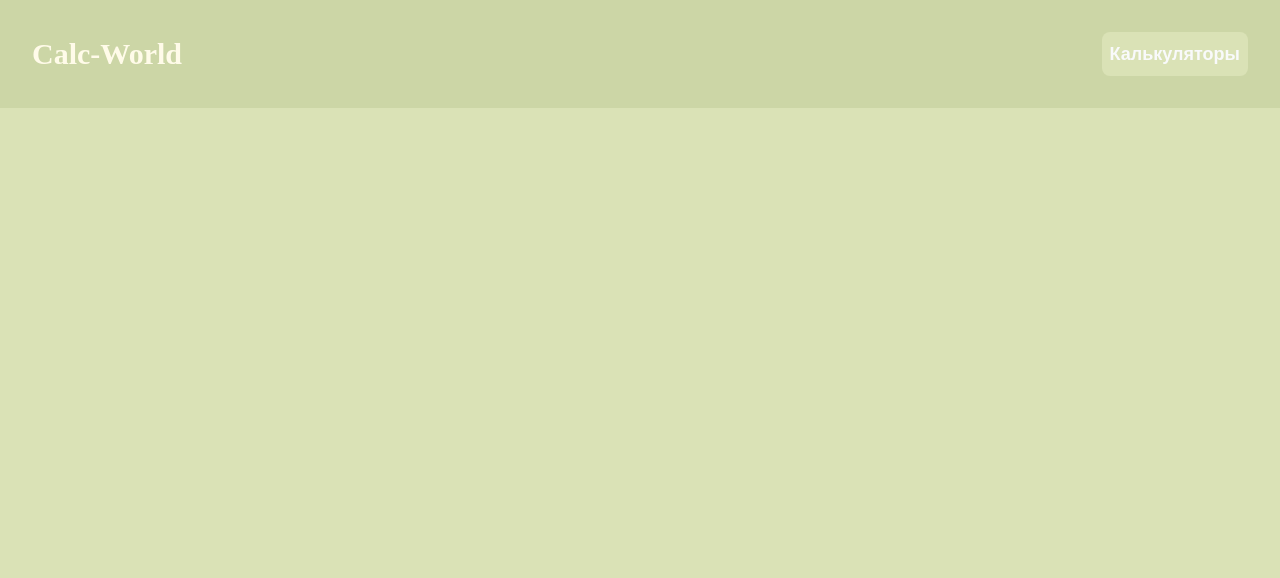
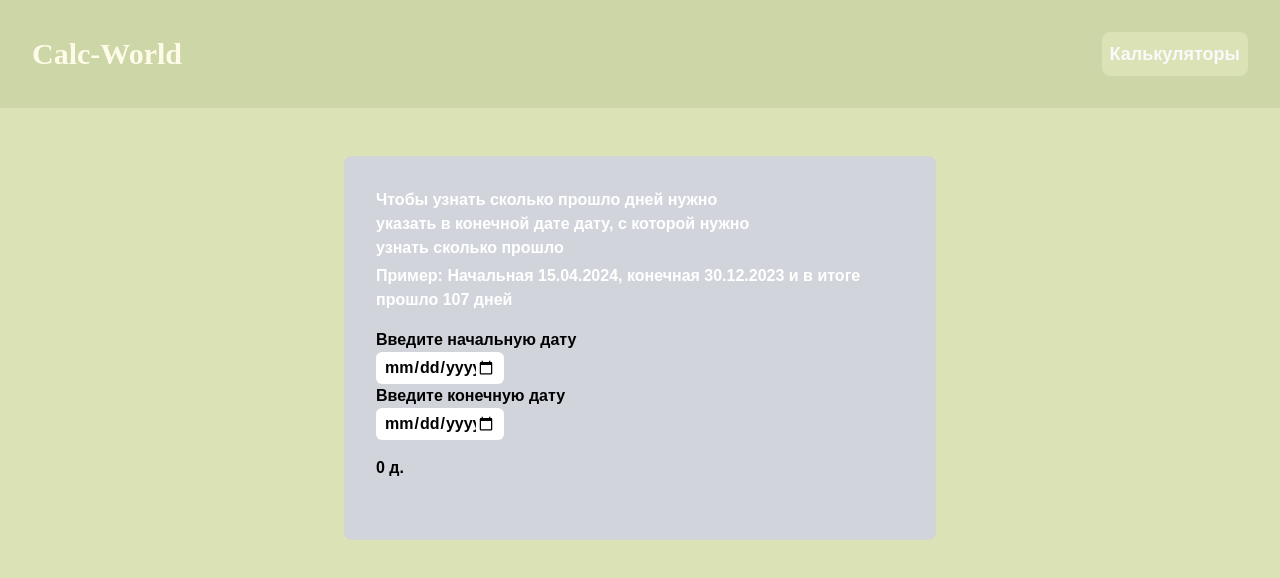
Before and after one commit to CkutlsGit/calcworld--nuxt, a Nuxt app: page /calculators/days-calculator in a window 1280 px wide. Shown: the top 578 px of the page. Built offline with nearby package versions, Linux system fonts and the light colour scheme.

Commit message:
refactor name for days-calculator, added functional and styles

```diff
--- a/components/HeaderComponent.vue
+++ b/components/HeaderComponent.vue
@@ -12,7 +12,7 @@
           <div class="nav-menu__content flex flex-col text-center bg-header-menu rounded-lg w-36 max-h-64 overflow-y-auto absolute opacity-0">
             <NuxtLink to="/calculators/math-calculator" :class="{ 'text-blue-200' : route.fullPath === '/calculators/math-calculator' }" class="btn-header-menu">Обычный</NuxtLink>
             <NuxtLink to="/calculators/percent-calculator" :class="{ 'text-blue-200' : route.fullPath === '/calculators/percent-calculator' }" class="btn-header-menu">Процентный</NuxtLink>
-            <NuxtLink class="btn-header-menu">Обычный калькулятор</NuxtLink>
+            <NuxtLink to="/calculators/days-calculator" :class="{ 'text-blue-200' : route.fullPath === '/calculators/days-calculator' }" class="btn-header-menu">Дней</NuxtLink>
             <NuxtLink class="btn-header-menu">Обычный калькулятор</NuxtLink>
             <NuxtLink class="btn-header-menu">Обычный калькулятор</NuxtLink>
             <NuxtLink class="btn-header-menu">Обычный калькулятор</NuxtLink>
--- a/pages/calculators/birthday-calculator.vue
+++ /dev/null
@@ -1,15 +0,0 @@
-<template>
-  <section class="calculator m-12 flex justify-center font-montserrat font-semibold">
-    <div class="class=calculator__content bg-gray-300 rounded-lg params-window-calculator p-8">
-
-    </div>
-  </section>
-</template>
-
-<script setup>
-
-</script>
-
-<style scoped>
-
-</style>
--- /dev/null
+++ b/pages/calculators/days-calculator.vue
@@ -0,0 +1,55 @@
+<template>
+  <section class="calculator m-12 flex justify-center font-montserrat font-semibold">
+    <div class="class=calculator__content bg-gray-300 rounded-lg params-window-calculator p-8">
+      <div class="calculator-info text-white">
+        <h1 class="w-96 mb-1">Чтобы узнать сколько прошло дней нужно указать в конечной дате дату, с которой нужно узнать сколько прошло</h1>
+        <p class="mb-4">Пример: Начальная 15.04.2024, конечная 30.12.2023 и в итоге прошло 107 дней</p>
+      </div>
+      <div class="calculator-params">
+        <div class="calculator-start-data__param">
+          <h2>Введите начальную дату</h2>
+          <div class="param-inputs">
+            <input class="input-style-default" type="date" v-model="calculatorParams.startData">
+          </div>
+        </div>
+        <div class="calculator-end-data__param">
+          <h2>Введите конечную дату</h2>
+          <div class="param-inputs">
+            <input class="input-style-default" type="date" v-model="calculatorParams.endData">
+          </div>
+        </div>
+      </div>
+      <div class="calculator-answer mt-4">
+        <h2>{{ answer }} д.</h2>
+      </div>
+    </div>
+  </section>
+</template>
+
+<script setup>
+  const calculatorParams = reactive({
+    startData: '',
+    endData: ''
+  })
+  const answer = ref(0)
+
+  watch(() => calculatorParams, () => {
+    if (
+        calculatorParams.startData !== '' &&
+        calculatorParams.endData !== ''
+    ) {
+      const dataTypeObject = {
+        startDataType: new Date(calculatorParams.startData),
+        endDataType: new Date(calculatorParams.endData)
+      }
+
+      const secDifference = dataTypeObject.endDataType.getTime() - dataTypeObject.startDataType.getTime()
+
+      answer.value = Math.ceil(secDifference / (1000 * 3600 * 24))
+    }
+  }, { deep: true })
+</script>
+
+<style scoped>
+
+</style>
```
